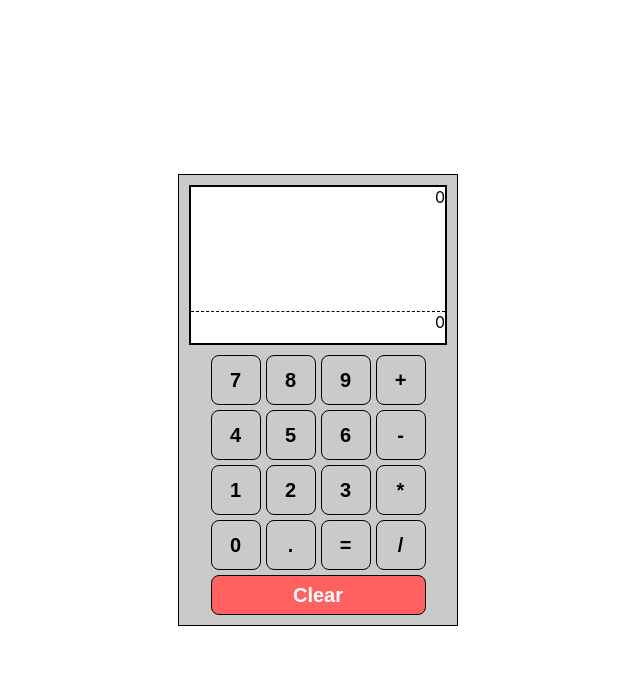
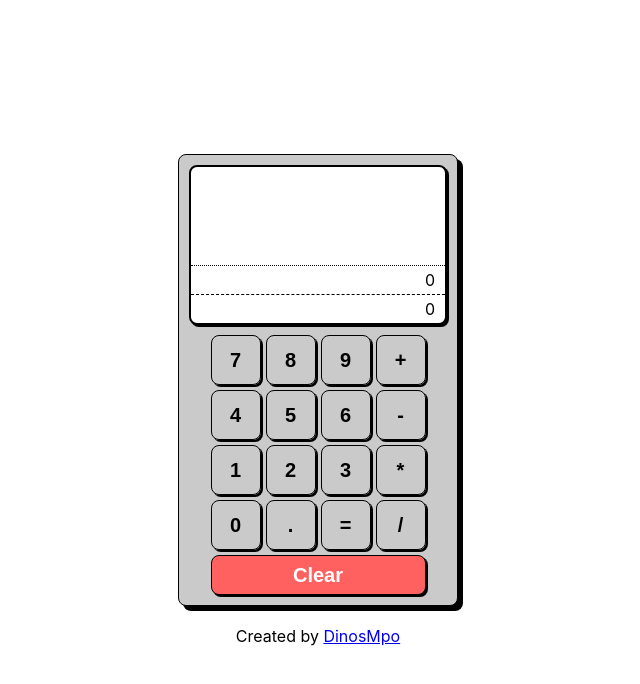
Before and after one commit to DinosMpo/freecodecamp-javascript-calculator, a React (Create React App) app: page / in a window 1280 px wide. Shown: the top 684 px of the page, without its empty margins (322-962 px from the left). Built offline with nearby package versions, Linux system fonts and the light colour scheme.

Commit message:
redesign and new history functionality

```diff
--- a/src/App.css
+++ b/src/App.css
@@ -3,6 +3,8 @@
   justify-content: center;
   align-items: center;
   height: 100vh;
+  flex-direction: column;
+  gap: 20px;
 }
 
 #calculator-container {
--- a/src/App.js
+++ b/src/App.js
@@ -7,6 +7,7 @@ function App() {
       <div id="calculator-container">
         <Calculator />
       </div>
+        <div>Created by <a target="_blank" href="https://github.com/DinosMpo">DinosMpo</a></div>
     </div>
   );
 }
--- a/src/Calculator/Calculator.css
+++ b/src/Calculator/Calculator.css
@@ -10,6 +10,8 @@
     box-sizing: border-box;
     background-color: rgb(202, 202, 202);
     gap: 10px;
+    box-shadow: 5px 5px black;
+    border-radius: 8px;
 }
 
 #display-container {
@@ -21,15 +23,34 @@
     display: flex;
     flex-direction: column;
     position: relative;
+    box-shadow: 2px 2px black;
+    border-radius: 8px;
 }
 
 #display {
     border-bottom: 1px dashed black;
-    height: 80%;
+    height: 20%;
+    width: 100%;
+    padding-right: 10px;
+    box-sizing: border-box;
+    display: flex;
+    justify-content: right;
+    align-items: center;
+}
+
+#history {
     overflow-wrap: break-word;
     overflow-x: scroll;
-    text-align: right;
     position: relative;
+    display: flex;
+    flex-direction: column;
+    align-items: end;
+    height: 70%;
+    width: 100%;
+    box-sizing: border-box;
+    border-bottom: 1px dotted black;
+    padding-bottom: 5px;
+    padding-right: 15px;
 }
 
 .value {
@@ -43,6 +64,12 @@
     height: 20%;
     outline: none;
     text-align: right;
+    padding-right: 10px;
+    box-sizing: border-box;
+    display: flex;
+    width: 100%;
+    justify-content: right;
+    align-items: center;
 }
 
 #numbers-container {
@@ -68,6 +95,15 @@
     font-weight: bold;
     border-radius: 8px;
     cursor: pointer;
+    box-shadow: 2px 2px black;
+}
+
+#decimal:hover {
+    background-color: rgb(85, 175, 85);
+}
+
+#equals:hover {
+    background-color: rgb(85, 85, 255);
 }
 
 .number:hover {
@@ -95,6 +131,11 @@
     font-family: 'Arial';
     font-weight: bold;
     cursor: pointer;
+    box-shadow: 2px 2px black;
+}
+
+.operator:hover {
+    background-color: rgb(255, 91, 91);
 }
 
 #container {
@@ -123,4 +164,6 @@
     box-sizing: border-box;
     border-radius: 8px;
     height: 40px;
+    cursor: pointer;
+    box-shadow: 2px 2px black;
 }
--- a/src/Calculator/Calculator.js
+++ b/src/Calculator/Calculator.js
@@ -5,6 +5,7 @@ import { numbers, operators } from '../data';
 export default function Calculator() {
     const [value, setValue] = useState('0');
     const [output, setOutput] = useState('0');
+    const [history, setHistory] = useState([]);
 
     const numbersList = numbers.map((num, key) => <div id={num.name} className="number" key={key} onClick={() => { addNumber(num.text) }}>{num.text}</div>);
 
@@ -169,11 +170,16 @@ export default function Calculator() {
         }
         setOutput(result);
         setValue(result);
+        let newHistory = <div>{output + ' = ' + result}</div>;
+        setHistory([...history, newHistory]);
     }
 
     return (
         <div id="calculator">
             <div id="display-container">
+                <div id="history">
+                    {history}
+                </div>
                 <div id="display">
                     {output}
                 </div>
--- a/src/index.css
+++ b/src/index.css
@@ -6,8 +6,3 @@ body {
   -webkit-font-smoothing: antialiased;
   -moz-osx-font-smoothing: grayscale;
 }
-
-code {
-  font-family: source-code-pro, Menlo, Monaco, Consolas, 'Courier New',
-    monospace;
-}
```
